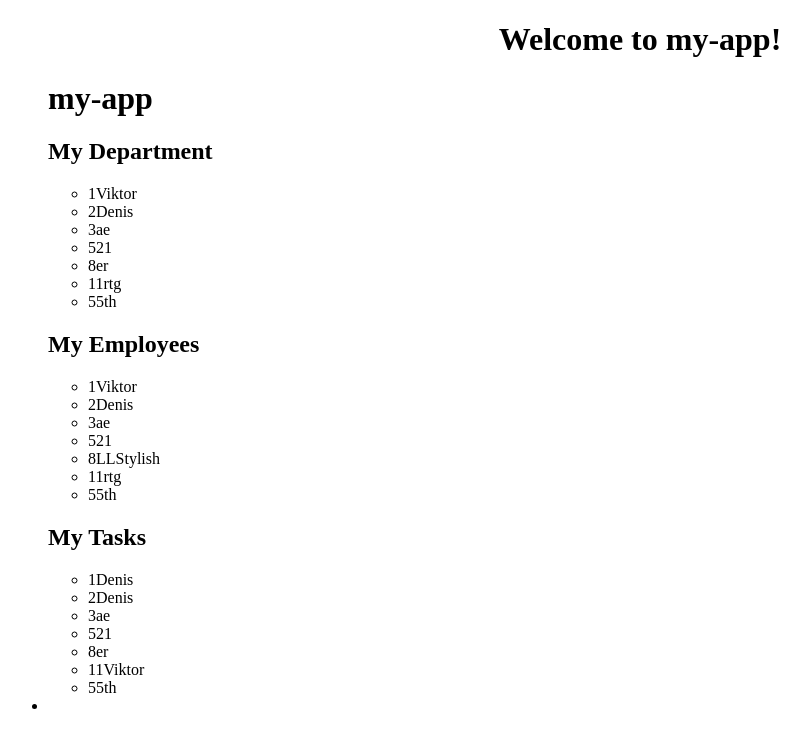
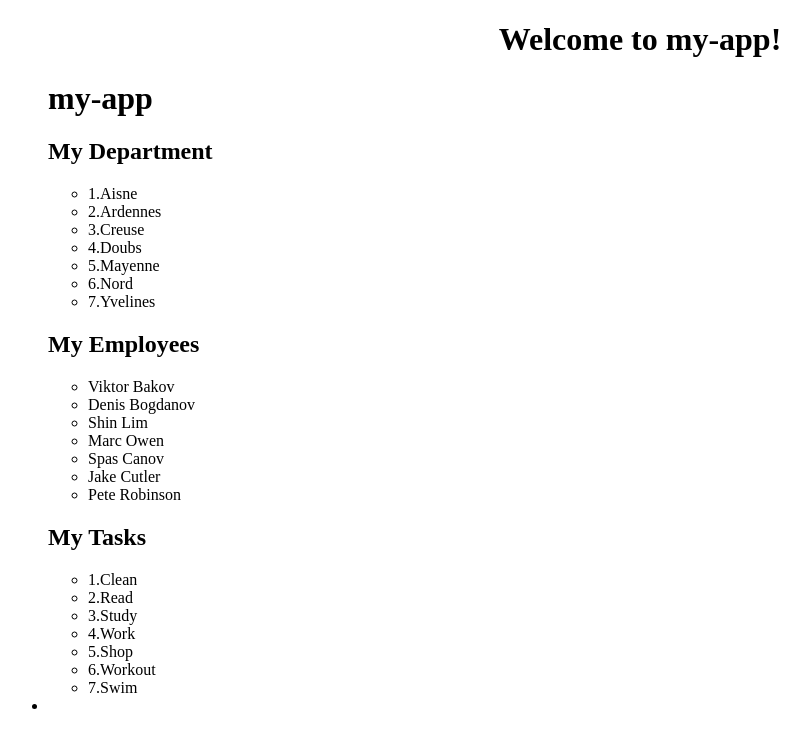
Before and after one commit to DenisBogdanov334/Angular-project, an Angular app: page / in a window 1280 px wide. Shown: the top 748 px of the page, without its empty margins (0-810 px from the left). Built offline with nearby package versions, Linux system fonts and the light colour scheme.

Commit message:
Week 3 Deliverables

```diff
--- a/src/app/app.component.ts
+++ b/src/app/app.component.ts
@@ -9,14 +9,17 @@ export class AppComponent {
   title = 'my-app';
 }
 export class Department {
-  id: number;
-  name: string;
+title = 'my-departments';
+  Number: number;
+  Name: string;
 }
 export class Task {
-  id: number;
-  name: string;
+title = 'my-tasks';
+  Number: number;
+  Name: string;
 }
 export class Employee {
-  id: number;
-  name: string;
+title = 'my-employees';
+  FirstName: string;
+  LastName: string;
 }
--- a/src/app/app.module.ts
+++ b/src/app/app.module.ts
@@ -1,6 +1,6 @@
 import { BrowserModule } from '@angular/platform-browser';
 import { NgModule } from '@angular/core';
-
+import { FormsModule } from '@angular/forms';
 import { AppComponent } from './app.component';
 import { TasksComponent } from './tasks/tasks.component';
 import { DepartmentsComponent } from './departments/departments.component';
@@ -14,7 +14,8 @@ import { EmployeesComponent } from './employees/employees.component';
     EmployeesComponent
   ],
   imports: [
-    BrowserModule
+    BrowserModule,
+     FormsModule
   ],
   providers: [],
   bootstrap: [AppComponent]
--- a/src/app/departments/departments.component.html
+++ b/src/app/departments/departments.component.html
@@ -1,5 +1,5 @@
 <h2>My Department</h2>
 <ul class="department">
 	<li *ngFor="let department of department">
-		<span class = "badge">{{department.id}}</span>{{department.name}}</li>
+		<span class = "badge">{{department.Number}}</span>{{department.Name}}</li>
 	</ul>
--- a/src/app/departments/departments.component.ts
+++ b/src/app/departments/departments.component.ts
@@ -1,7 +1,6 @@
 import { Component, OnInit } from '@angular/core';
-import {Department} from './department'
+import {Department} from './department';
 @Component({
-
   selector: 'app-departments',
   templateUrl: './departments.component.html',
   styleUrls: ['./departments.component.css']
@@ -10,13 +9,13 @@ import {Department} from './department'
 
 export class DepartmentsComponent implements OnInit {
   	export const department: Department[] = [
-  	{id: 1, name: 'Viktor'},
-  	{id: 2, name: 'Denis'},
-  	{id: 3, name: 'ae'},
-  	{id: 5, name: '21'},
-  	{id: 8, name: 'er'},
-  	{id: 11, name: 'rtg'},
-  	{id: 55, name: 'th'},
+  	{Number: 1, Name: '.Aisne'},
+  	{Number: 2, Name: '.Ardennes'},
+  	{Number: 3, Name: '.Creuse'},
+  	{Number: 4, Name: '.Doubs'},
+  	{Number: 5, Name: '.Mayenne'},
+  	{Number: 6, Name: '.Nord'},
+  	{Number: 7, Name: '.Yvelines'},
   	];
   constructor() {
 
--- a/src/app/employees/employees.component.html
+++ b/src/app/employees/employees.component.html
@@ -1,5 +1,5 @@
 <h2>My Employees</h2>
 <ul class="employee">
 	<li *ngFor="let employee of employee">
-		<span class = "badge">{{employee.id}}</span>{{employee.name}}</li>
+		<span class = "badge">{{employee.FirstName}}</span>{{employee.LastName}}</li>
 	</ul>
--- a/src/app/employees/employees.component.ts
+++ b/src/app/employees/employees.component.ts
@@ -1,5 +1,5 @@
 import { Component, OnInit } from '@angular/core';
-import {Employee} from './employee'
+import {Employee} from './employee';
 @Component({
   selector: 'app-employees',
   templateUrl: './employees.component.html',
@@ -7,13 +7,13 @@ import {Employee} from './employee'
 })
 export class EmployeesComponent implements OnInit {
 	export const employee: Employee[] = [
-  	{id: 1, name: 'Viktor'},
-  	{id: 2, name: 'Denis'},
-  	{id: 3, name: 'ae'},
-  	{id: 5, name: '21'},
-  	{id: 8, name: 'LLStylish'},
-  	{id: 11, name: 'rtg'},
-  	{id: 55, name: 'th'},
+  	{FirstName: 'Viktor ', LastName: 'Bakov'},
+  	{FirstName: 'Denis ', LastName: 'Bogdanov'},
+  	{FirstName: 'Shin ', LastName: 'Lim'},
+  	{FirstName: 'Marc ', LastName: 'Owen'},
+  	{FirstName: 'Spas ', LastName: 'Canov'},
+  	{FirstName: 'Jake ', LastName: 'Cutler'},
+  	{FirstName: 'Pete ', LastName: 'Robinson'},
   	];
   constructor() { }
 
--- a/src/app/tasks/tasks.component.html
+++ b/src/app/tasks/tasks.component.html
@@ -1,5 +1,5 @@
 <h2>My Tasks</h2>
 <ul class="task">
 	<li *ngFor="let task of task">
-		<span class = "badge">{{task.id}}</span>{{task.name}}</li>
+		<span class = "badge">{{task.Number}}</span>{{task.Name}}</li>
 	</ul>
--- a/src/app/tasks/tasks.component.ts
+++ b/src/app/tasks/tasks.component.ts
@@ -1,5 +1,5 @@
 import { Component, OnInit } from '@angular/core';
-import {Task} from './task'
+import {Task} from './task';
 @Component({
   selector: 'app-tasks',
   templateUrl: './tasks.component.html',
@@ -7,13 +7,13 @@ import {Task} from './task'
 })
 export class TasksComponent implements OnInit {
 	export const task: Task[] = [
-  	{id: 1, name: 'Denis'},
-  	{id: 2, name: 'Denis'},
-  	{id: 3, name: 'ae'},
-  	{id: 5, name: '21'},
-  	{id: 8, name: 'er'},
-  	{id: 11, name: 'Viktor'},
-  	{id: 55, name: 'th'},
+  	{Number: 1, Name: '.Clean'},
+  	{Number: 2, Name: '.Read'},
+  	{Number: 3, Name: '.Study'},
+  	{Number: 4, Name: '.Work'},
+  	{Number: 5, Name: '.Shop'},
+  	{Number: 6, Name: '.Workout'},
+  	{Number: 7, Name: '.Swim'},
   	];
   constructor() { }
 
```
